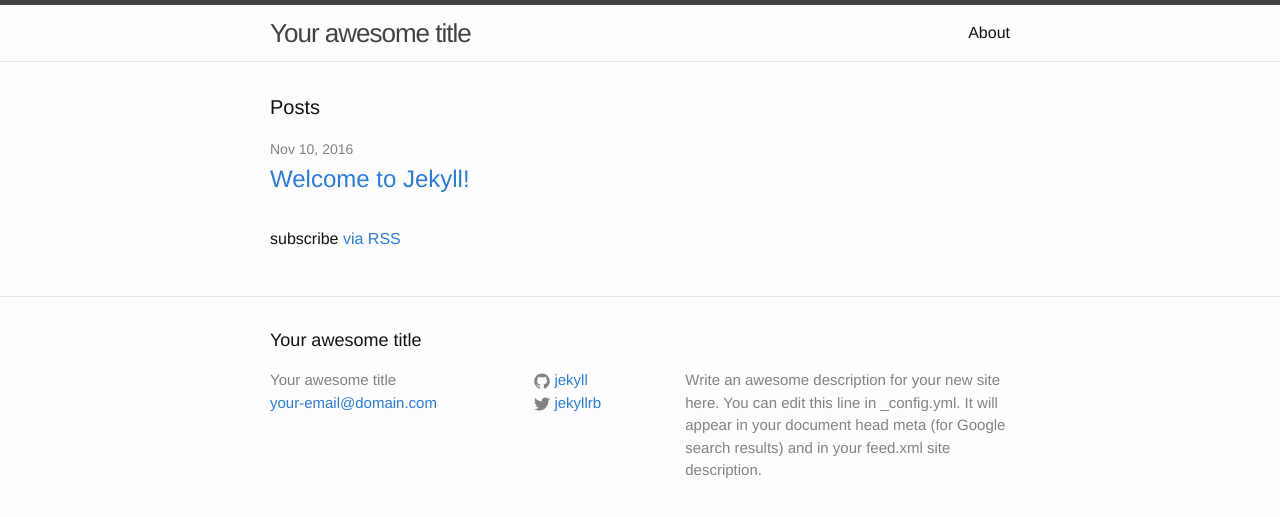
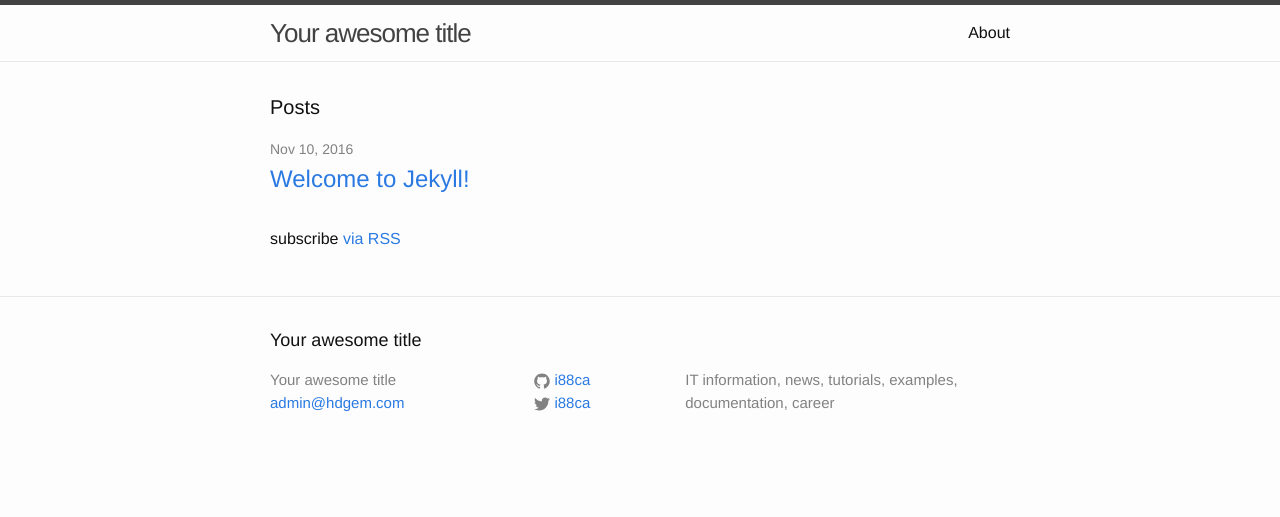
Before and after one commit to goyuninfo/gem.github.io, a Jekyll site: the page built from index.html, in a window 1280 px wide. Shown: the top 517 px of the page. Built offline with Jekyll 4.4.1, drawn with Linux system fonts in a browser that asks for light colours.

Commit message:
Update _config.yml

```diff
--- a/_config.yml
+++ b/_config.yml
@@ -1,14 +1,12 @@
 # Site settings
 title: Your awesome title
-email: your-email@domain.com
+email: admin@hdgem.com
 description: > # this means to ignore newlines until "baseurl:"
-  Write an awesome description for your new site here. You can edit this
-  line in _config.yml. It will appear in your document head meta (for
-  Google search results) and in your feed.xml site description.
+  IT information, news, tutorials, examples, documentation, career
 baseurl: "" # the subpath of your site, e.g. /blog/
-url: "http://yourdomain.com" # the base hostname & protocol for your site
-twitter_username: jekyllrb
-github_username:  jekyll
+url: "http://pages.hdgem.com" # the base hostname & protocol for your site
+twitter_username: i88ca
+github_username:  i88ca
 
 # Build settings
 markdown: kramdown
```
